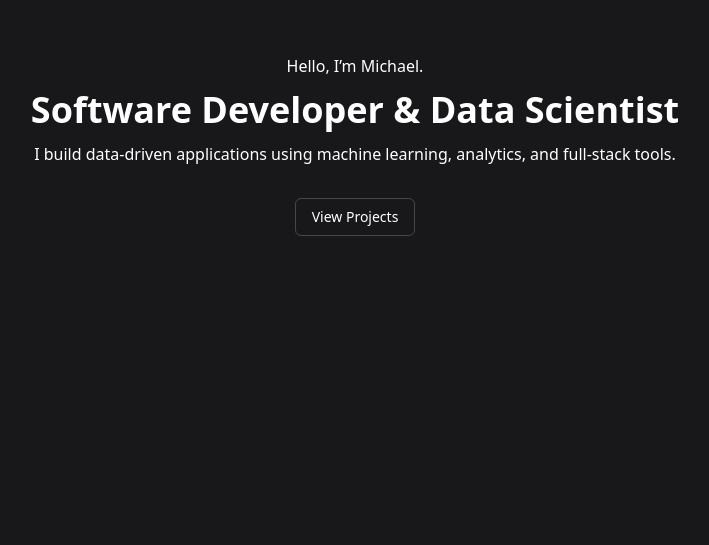
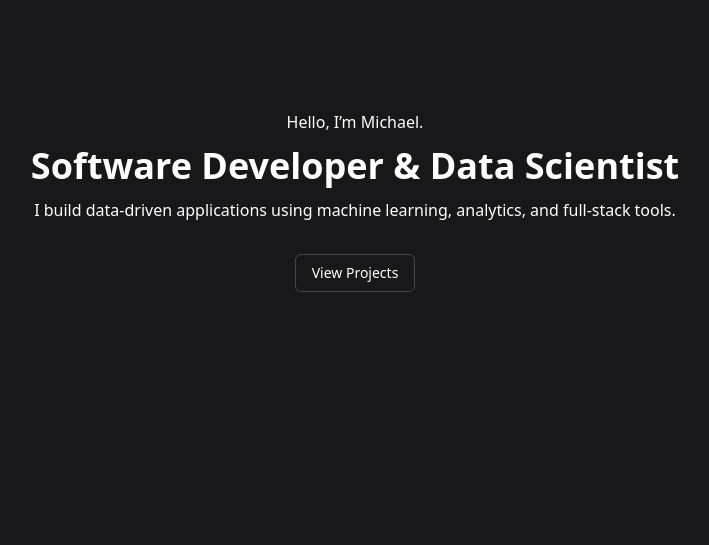
Before and after one commit to mike-jgo/e-portfolio, a React (Vite) app: page / in a window 1280 px wide. Shown: the part 255-800 px from the top of the page, without its empty margins (285-994 px from the left). Built offline with nearby package versions, Linux system fonts and the light colour scheme.

Commit message:
Update App.tsx

```diff
--- a/src/App.tsx
+++ b/src/App.tsx
@@ -1,13 +1,23 @@
+import Navbar from './components/Navbar';
 import Hero from './components/Hero';
 import Portfolio from './components/Portfolio';
+import About from './components/About';
+import Skills from './components/Skills';
+import Contact from './components/Contact';
+import Footer from './components/Footer';
 
 export default function App() {
   return (
-    <html lang="en" className="scroll-smooth">
-      <body className="bg-zinc-900">
+    <>
+      <Navbar />
+      <main className="pt-14">
         <Hero />
         <Portfolio />
-      </body>
-    </html>
+        <About />
+        <Skills />
+        <Contact />
+      </main>
+      <Footer />
+    </>
   );
 }
```
